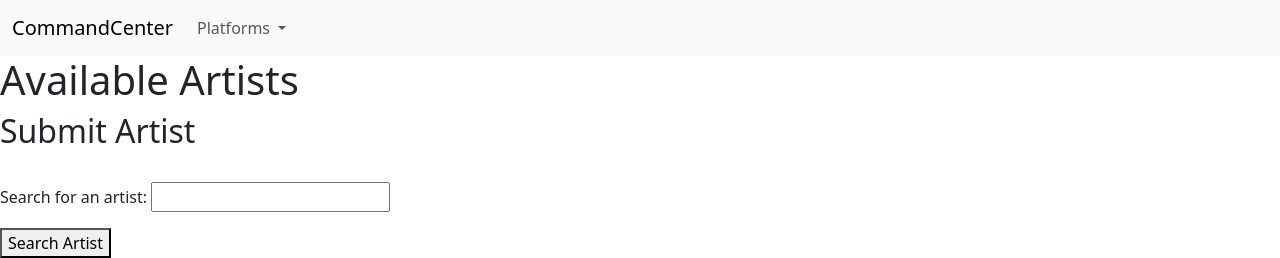
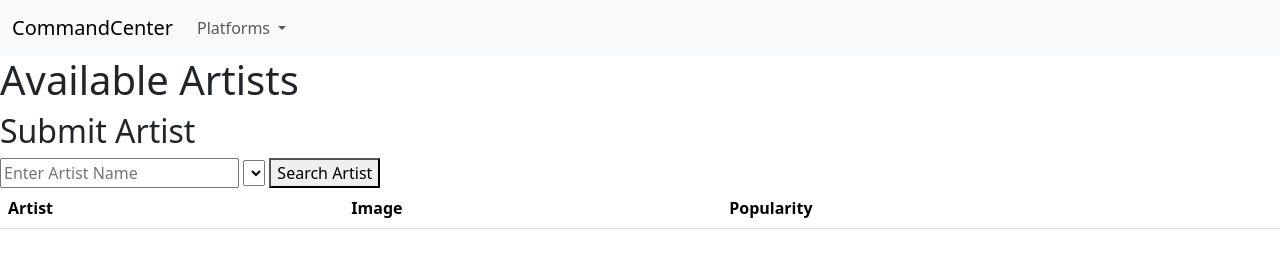
Before and after one commit to abaddonpuff/commandCenter, a Django app: page /spotify/allArtists in a window 1280 px wide. Shown: the top 258 px of the page. Run offline with Django 5.2, Linux system fonts and the light colour scheme; data that the repository does not hold is empty; some libraries are stand-ins or nearby versions.

Commit message:
coding session

```diff
--- a/webCommander/centralHub/templates/spotifyFramework/spotify_summary.html
+++ b/webCommander/centralHub/templates/spotifyFramework/spotify_summary.html
@@ -5,16 +5,12 @@
 
     <h2>Submit Artist</h2>
 
-    <form method="post" action="{% url 'get_artist_choices' %}" hx-post="{% url 'get_artist_choices' %}" hx-target="#artistChoicesContainer">
-        <br>
+    <form method="post" action="{% url 'show_all_artists' %}">
         {% csrf_token %}
-        {{ spotify_search_form.as_p }}
+        <input name="artist" type="text" placeholder="Enter Artist Name" hx-get="{% url 'get_artists' %}" hx-trigger="keyup changed delay:500ms" hx-target="#artistChoicesContainer">
+        <select id="artistChoicesContainer" name="artistChoicesContainer"></select>
+        <button type="submit">Search Artist</button>
     </form>
-        <button type="submit">Search Artist</button>
-
-    <div id="artistChoicesContainer">
-        <!-- Dynamic artist choices will be loaded here -->
-    </div>
 
     <table class="table">
     <thead>
--- a/webCommander/centralHub/urls.py
+++ b/webCommander/centralHub/urls.py
@@ -3,7 +3,6 @@ from centralHub import views
 
 urlpatterns = [
     path('spotify/allArtists', views.list_artist, name="show_all_artists"),
-    path('get_artist_choices', views.get_artist_choices, name="get_artist_choices"),
     path('spotify/artists/<str:spotify_artist>', views.get_artists, name="artist_summary"),
     path('artists',views.get_artists, name='get_artists'),
     path('x/allusers', views.list_twitter, name="showalltweets"),
--- a/webCommander/centralHub/views.py
+++ b/webCommander/centralHub/views.py
@@ -40,35 +40,26 @@ def home_page(request):
 
 def list_artist(request):
     allartists = SpotifyArtistInfo.objects.all()
+    if request.method == 'POST':
+        artist = request.POST["artist"]
+        artist_choice = request.POST["artistChoicesContainer"]
 
-    if request.method == 'POST':
-        spotify_search_form = SpotifySearchForm(request.POST)
-        if spotify_search_form.is_valid():
-            print(f'Now Im here')
-            artist_query = spotify_search_form.cleaned_data['artist']
-            return render(request, 'spotifyFramework/spotify_summary.html', {'artist_query':artist_query})
-    else:
-        spotify_search_form = SpotifySearchForm()
+        # call api for metadata
 
-    return render(request, 'spotifyFramework/spotify_summary.html',{'allartists':allartists,
-        'spotify_search_form':spotify_search_form})
+        # db insert
+
+        # messages.success(request, 'Artist added successfully')
+
+    return render(request,
+                  'spotifyFramework/spotify_summary.html',
+                  {'allartists':allartists})
+
 
 def get_artists(request):
-    name = request.GET.get("artist", "")
-    response = search_spotify_artist(name)
-
-    options = ''.join(
-        "<option value='{val}'>{val}, Popularity: {pop}</option>".format(val=row[0], pop=row[2]) for row in response
-    )
-    return HttpResponse(options)
-
-def get_artist_choices(request):
-    print(request.GET.get('artist', ""))
+    """Used to populate artistChoicesContainer"""
     name = request.GET.get("artist", "")
     response = search_spotify_artist(name)
     options = ''.join(
         "<option value='{val}'>{val}, Popularity: {pop}</option>".format(val=row[0], pop=row[2]) for row in response
     )
-
-    print(response)
-    return render(request, 'spotifyFramework/spotify_artist_choices.html',{'response':response})
+    return HttpResponse(options)
```
